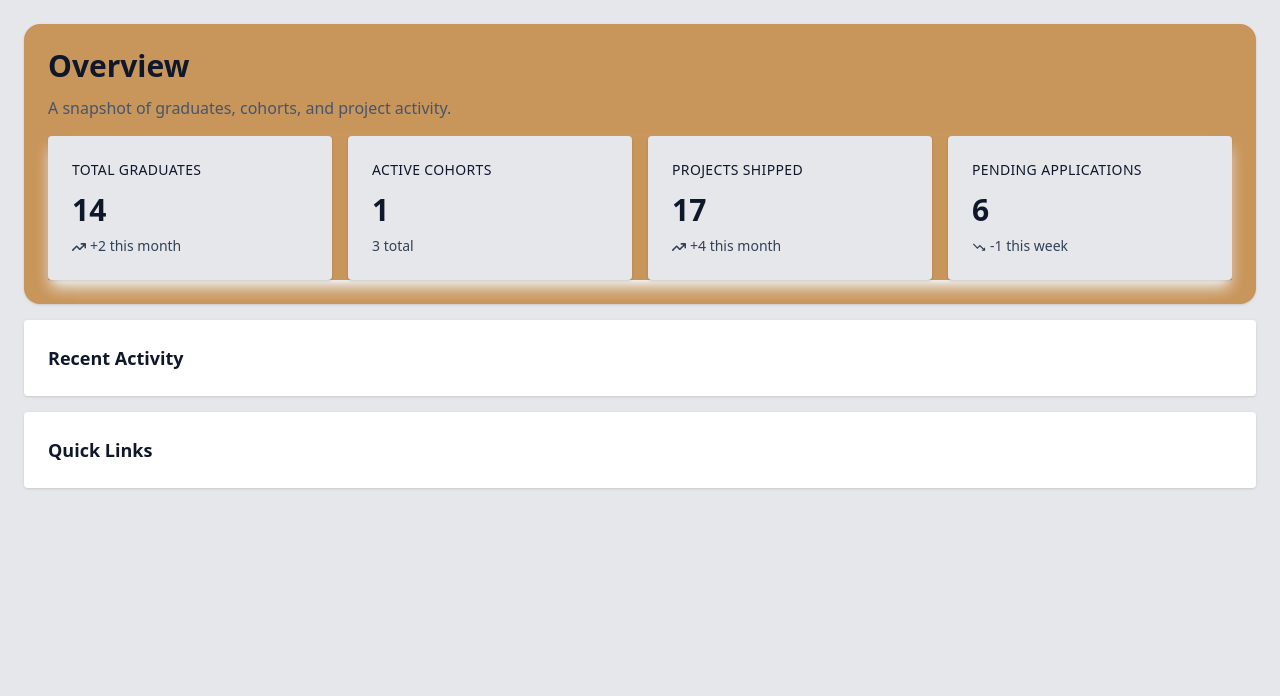
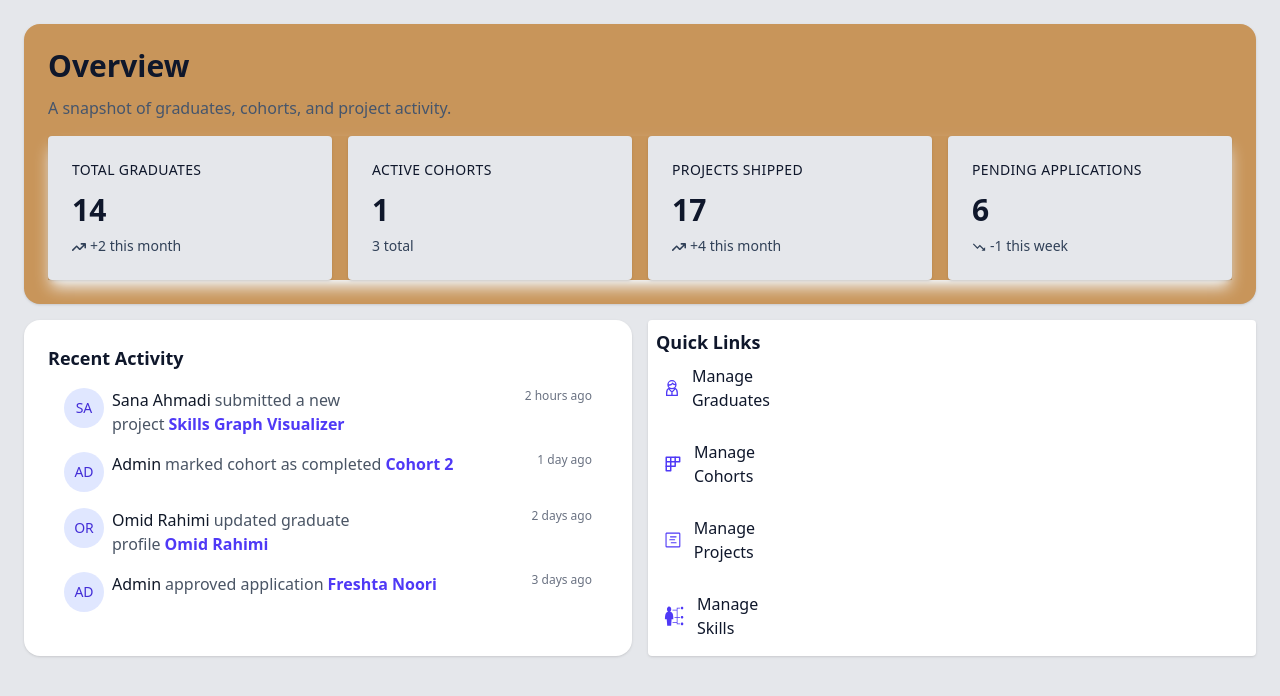
Before and after one commit to jafarimurtaza/age-portal-dashboard, a Next.js app: page /overview in a window 1280 px wide. Shown: the top 696 px of the page. Built offline with nearby package versions, Linux system fonts and the light colour scheme.

Commit message:
QuickLInksItem and ActivityItem componenets were added

```diff
--- a/src/app/(admin)/overview/page.js
+++ b/src/app/(admin)/overview/page.js
@@ -3,14 +3,18 @@ import PageHeader from "@/components/overview/PageHeader";
 // import StatCard from "@/components/overview/StatCard";
 import QuickLinksCard from "@/components/overview/QuickLinksCard";
 import RecentActivityCard from "@/components/overview/RecentActivityCard";
+import Header from "@/components/Header";
+import Sidebar from "@/components/Sidebar";
 
 export default function Home() {
   return (
     <div className="flex flex-col gap-4 bg-gray-200 p-4 sm:p-6 min-h-screen">
+      {/* <StatCard /> */}
       <PageHeader />
-      {/* <StatCard /> */}
-      <RecentActivityCard />
-      <QuickLinksCard />
+      <div className="grid grid-cols-1 md:grid-cols-2 gap-4">
+        <RecentActivityCard />
+        <QuickLinksCard />
+      </div>
     </div>
   );
 }
--- a/src/app/globals.css
+++ b/src/app/globals.css
@@ -16,29 +16,27 @@
   color-scheme: light;
 
   /* Brand */
-  --color-primary: #183A6B;      /* Navy */
-  --color-secondary: #C8955A;    /* Gold */
-  --color-accent: #C8955A;
+  --color-primary: #183a6b; /* Navy */
+  --color-secondary: #c8955a; /* Gold */
+  --color-accent: #c8955a;
 
   /* Neutral */
-  --color-neutral: #0B0F19;
+  --color-neutral: #0b0f19;
 
   /* Backgrounds */
-  --color-base-100: #FAF7F2;     /* Cream */
-  --color-base-200: #F5F0E8;     /* Sand */
-  --color-base-300: #C8955A;     /* gold */
+  --color-base-100: #faf7f2; /* Cream */
+  --color-base-200: #f5f0e8; /* Sand */
+  --color-base-300: #c8955a; /* gold */
 
   /* Text */
-  --color-base-content: #0B0F19;
+  --color-base-content: #0b0f19;
 
   /* States */
-  --color-info: #3B82F6;
-  --color-success: #22C55E;
-  --color-warning: #F59E0B;
-  --color-error: #EF4444;
+  --color-info: #3b82f6;
+  --color-success: #22c55e;
+  --color-warning: #f59e0b;
+  --color-error: #ef4444;
 }
-
-
 
 :root {
   --background: #ffffff;
--- a/src/app/page.js
+++ b/src/app/page.js
@@ -1,15 +1,7 @@
-
 export default function Home() {
   return (
     <section className=" hero bg-base-100 min-h-screen bg-base-100">
       <div className="flex-col lg:flex-row-reverse gap-16">
-
-    <img
-      src="/images/office.jpg"
-      className="max-w-md rounded-xl"
-      alt=""
-    />
-
         <div>
           <p className="text-secondary uppercase tracking-[6px]">
             Premium Graduation Hats
@@ -20,21 +12,16 @@ export default function Home() {
           </h1>
 
           <p className="py-6 text-base-content/80 max-w-lg">
-        Design a graduation cap that reflects your success.
-        Premium materials, glitter bands and meaningful pins.
+            Design a graduation cap that reflects your success. Premium
+            materials, glitter bands and meaningful pins.
           </p>
 
           <div className="flex gap-4">
-        <button className="btn btn-primary">
-          Order Now
-        </button>
+            <button className="btn btn-primary">Order Now</button>
 
-        <button className="btn btn-outline btn-secondary">
-          Explore
-        </button>
+            <button className="btn btn-outline btn-secondary">Explore</button>
           </div>
         </div>
-
       </div>
     </section>
   );
--- a/src/components/Header.jsx
+++ b/src/components/Header.jsx
@@ -19,7 +19,7 @@ export default function Header() {
           <span className="text-lg bg-gray-300 rounded-full p-2">
             <CiUser className="text-gray-600" />
           </span>
-          <span className="text-xs text-gray-600 truncate max-w-[140px]">
+          <span className="text-xs text-gray-600 truncate max-w-35">
             Example@gmail.com
           </span>
         </button>
--- a/src/components/overview/ActivityItem.jsx
+++ b/src/components/overview/ActivityItem.jsx
@@ -0,0 +1,77 @@
+export default function ActivityItem() {
+  return (
+    <div className="p-4">
+      <ul className="space-y-4">
+        <li className="flex flex-col sm:flex-row sm:justify-between sm:items-start gap-2">
+          <span className="inline-flex items-center justify-center shrink-0 rounded-full bg-indigo-100 text-indigo-700 font-medium w-8 h-8 sm:w-10 sm:h-10 text-xs sm:text-sm">
+            SA
+          </span>
+          <div className="flex-1 min-w-0">
+            <p className="text-sm sm:text-base text-gray-700">
+              <span className="font-medium text-gray-900">Sana Ahmadi</span>
+              <span className="mx-1 text-gray-600">
+                submitted a new project
+              </span>
+              <span className="font-semibold text-indigo-600 truncate">
+                Skills Graph Visualizer
+              </span>
+            </p>
+          </div>
+          <time className="text-xs text-gray-500 sm:ml-4">2 hours ago</time>
+        </li>
+
+        <li className="flex flex-col sm:flex-row sm:justify-between sm:items-start gap-2">
+          <span className="inline-flex items-center justify-center shrink-0 rounded-full bg-indigo-100 text-indigo-700 font-medium w-8 h-8 sm:w-10 sm:h-10 text-xs sm:text-sm">
+            AD
+          </span>
+          <div className="flex-1 min-w-0">
+            <p className="text-sm sm:text-base text-gray-700">
+              <span className="font-medium text-gray-900">Admin</span>
+              <span className="mx-1 text-gray-600">
+                marked cohort as completed
+              </span>
+              <span className="font-semibold text-indigo-600 truncate">
+                Cohort 2
+              </span>
+            </p>
+          </div>
+          <time className="text-xs text-gray-500 sm:ml-4">1 day ago</time>
+        </li>
+
+        <li className="flex flex-col sm:flex-row sm:justify-between sm:items-start gap-2">
+          <span className="inline-flex items-center justify-center shrink-0 rounded-full bg-indigo-100 text-indigo-700 font-medium w-8 h-8 sm:w-10 sm:h-10 text-xs sm:text-sm">
+            OR
+          </span>
+          <div className="flex-1 min-w-0">
+            <p className="text-sm sm:text-base text-gray-700">
+              <span className="font-medium text-gray-900">Omid Rahimi</span>
+              <span className="mx-1 text-gray-600">
+                updated graduate profile
+              </span>
+              <span className="font-semibold text-indigo-600 truncate">
+                Omid Rahimi
+              </span>
+            </p>
+          </div>
+          <time className="text-xs text-gray-500 sm:ml-4">2 days ago</time>
+        </li>
+
+        <li className="flex flex-col sm:flex-row sm:justify-between sm:items-start gap-2">
+          <span className="inline-flex items-center justify-center shrink-0 rounded-full bg-indigo-100 text-indigo-700 font-medium w-8 h-8 sm:w-10 sm:h-10 text-xs sm:text-sm">
+            AD
+          </span>
+          <div className="flex-1 min-w-0">
+            <p className="text-sm sm:text-base text-gray-700">
+              <span className="font-medium text-gray-900">Admin</span>
+              <span className="mx-1 text-gray-600">approved application</span>
+              <span className="font-semibold text-indigo-600 truncate">
+                Freshta Noori
+              </span>
+            </p>
+          </div>
+          <time className="text-xs text-gray-500 sm:ml-4">3 days ago</time>
+        </li>
+      </ul>
+    </div>
+  );
+}
--- a/src/components/overview/QuickLinkItem.jsx
+++ b/src/components/overview/QuickLinkItem.jsx
@@ -0,0 +1,39 @@
+import { GrUserManager } from "react-icons/gr";
+import { TbChartCohort } from "react-icons/tb";
+import { GoProjectRoadmap } from "react-icons/go";
+import { GiSkills } from "react-icons/gi";
+export default function QuickLinkItem() {
+  return (
+    <div className="grid grid-cols-2 sm:grid-cols-4 gap-3">
+      <div className="flex flex-col gap-3">
+        <a className="w-full flex items-center gap-3 p-2 rounded-md hover:bg-slate-50">
+          <GrUserManager className="text-2xl text-indigo-600" />
+          <span className="text-base font-medium text-slate-900">
+            Manage Graduates
+          </span>
+        </a>
+
+        <a className="w-full flex items-center gap-3 p-2 rounded-md hover:bg-slate-50">
+          <TbChartCohort className="text-2xl text-indigo-600" />
+          <span className="text-base font-medium text-slate-900">
+            Manage Cohorts
+          </span>
+        </a>
+
+        <a className="w-full flex items-center gap-3 p-2 rounded-md hover:bg-slate-50">
+          <GoProjectRoadmap className="text-2xl text-indigo-600" />
+          <span className="text-base font-medium text-slate-900">
+            Manage Projects
+          </span>
+        </a>
+
+        <a className="w-full flex items-center gap-3 p-2 rounded-md hover:bg-slate-50">
+          <GiSkills className="text-2xl text-indigo-600" />
+          <span className="text-base font-medium text-slate-900">
+            Manage Skills
+          </span>
+        </a>
+      </div>
+    </div>
+  );
+}
--- a/src/components/overview/QuickLinksCard.jsx
+++ b/src/components/overview/QuickLinksCard.jsx
@@ -1,8 +1,9 @@
-// import QuickLinksItem from "./QuickLinksItem";
+import QuickLinkItem from "./QuickLinkItem";
 export default function QuickLinksCard() {
   return (
-    <div className="rounded bg-white p-4 sm:p-6 shadow-sm">
+    <div className="rounded bg-white p-2 sm:p-2 shadow-sm">
       <p className="text-lg font-semibold text-slate-900">Quick Links</p>
+      <QuickLinkItem />
     </div>
   );
 }
--- a/src/components/overview/RecentActivityCard.jsx
+++ b/src/components/overview/RecentActivityCard.jsx
@@ -1,9 +1,9 @@
-// import ActivityItem from "./ActivityItem";
+import ActivityItem from "./ActivityItem";
 export default function RecentActivityCard() {
   return (
-    <div className="rounded bg-white p-4 sm:p-6 shadow-sm">
+    <div className="rounded-2xl bg-white p-4 sm:p-6 shadow-sm">
       <p className="text-lg font-semibold text-slate-900">Recent Activity</p>
-      {/* <ActivityItem /> */}
+      <ActivityItem />
     </div>
   );
 }
```
Also changed, not shown: 1 other file (tests, documents, lock files or other folders). Lines whose indentation alone changed are shown as unchanged.
